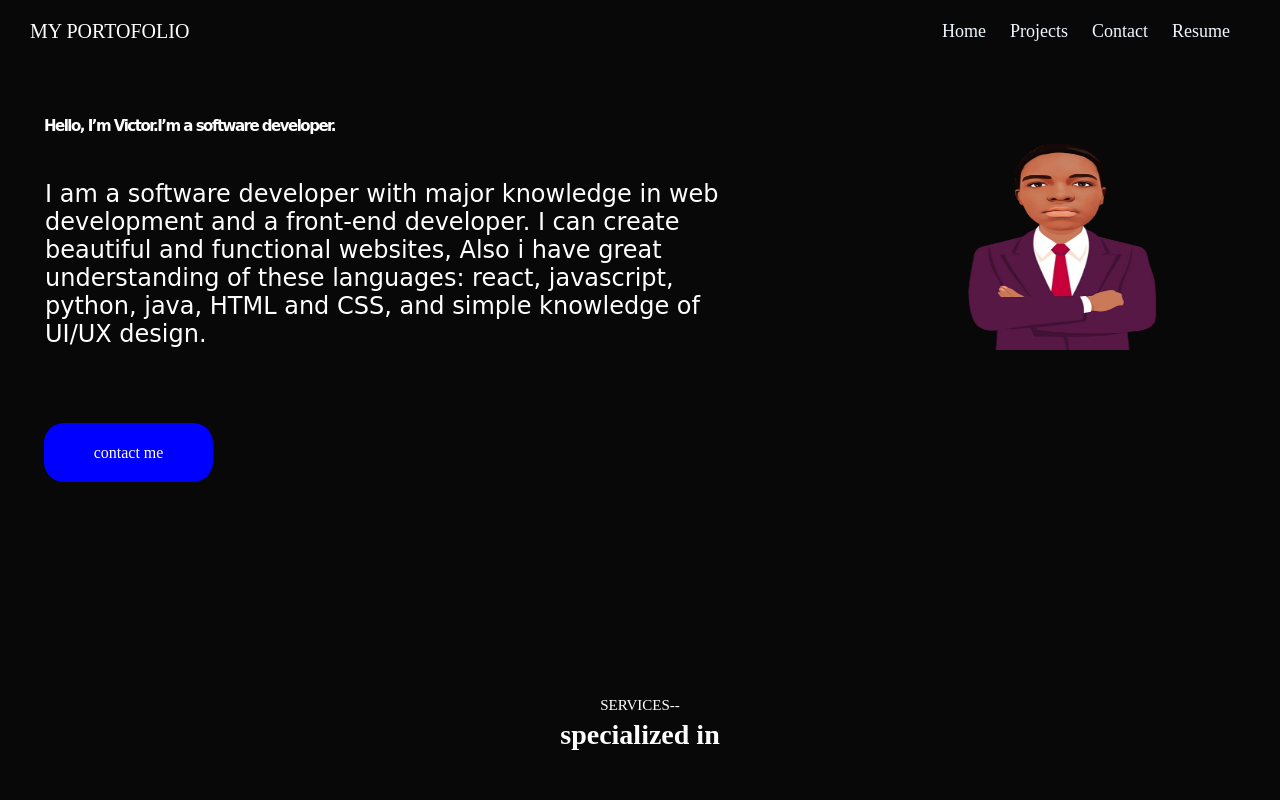
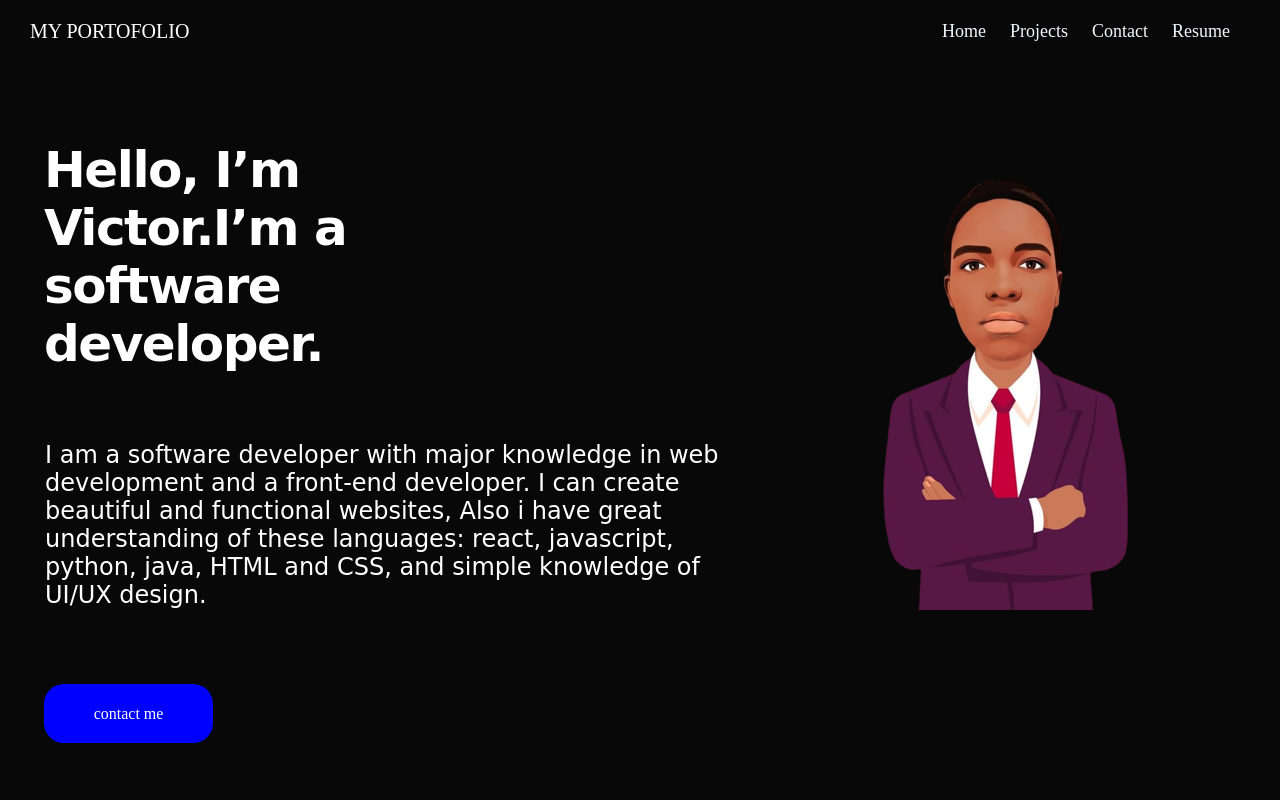
Before and after one commit to victoroki/victoroki.github.io, a plain HTML site: page index.html in a window 1280 px wide. Shown: the top 800 px of the page. Drawn offline with Linux system fonts and the light colour scheme; a web font is replaced by a local one.

Commit message:
sized the image

```diff
--- a/style.css
+++ b/style.css
@@ -329,12 +329,3 @@ h5 {
 .link-more {
     text-decoration: none;
 }
-@media (min-width: 576px){
-    h1{
-        font-size: 15px;
-    }
-    .my-picture{
-        width:30%;
-        height:30%;
-    }
-}
```
